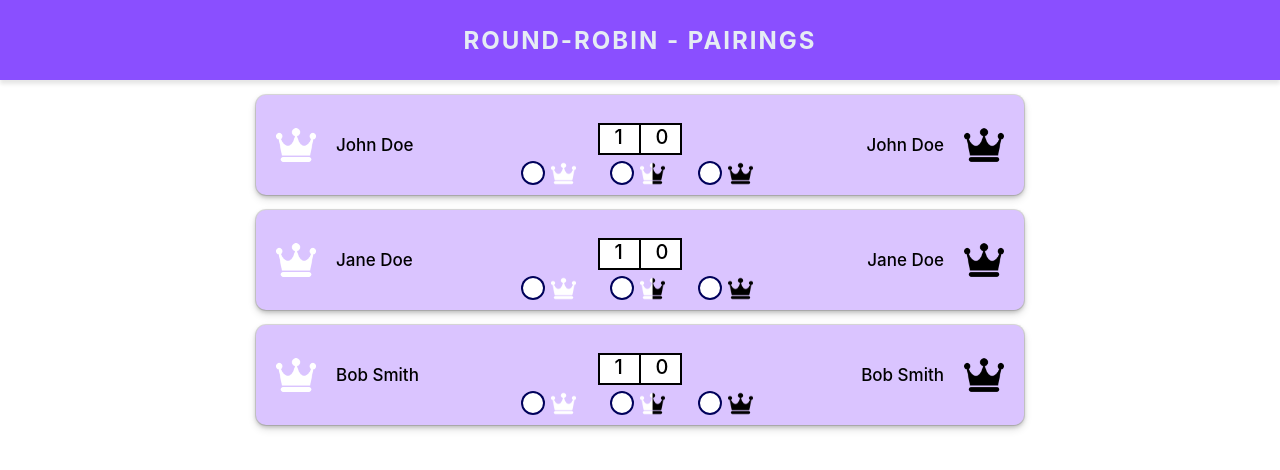
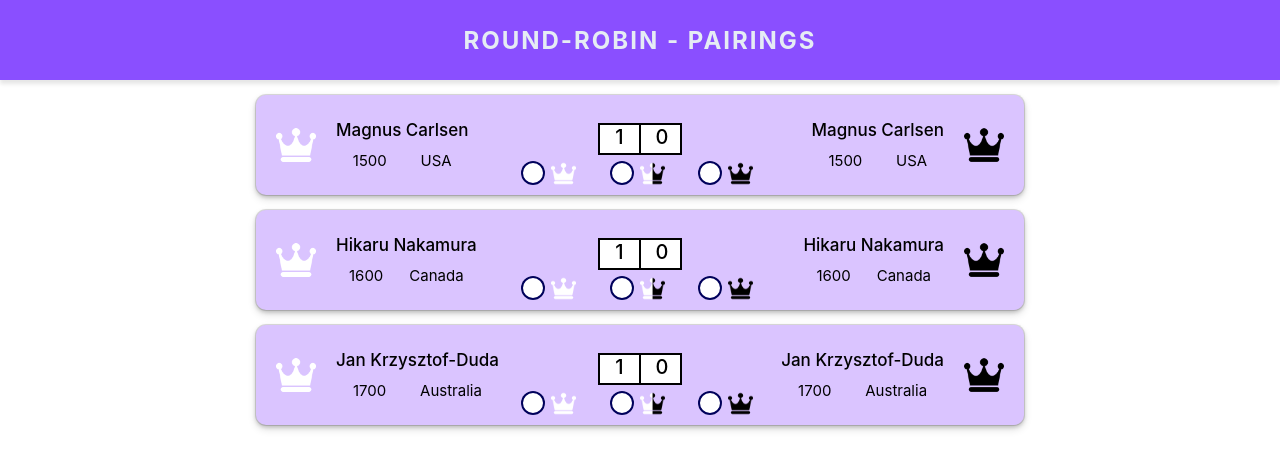
Before and after one commit to Rolero4/round_robin_pairing, a React (Create React App) app: page /pairings in a window 1280 px wide. Shown: the top 470 px of the page. Built offline with nearby package versions, Linux system fonts and the light colour scheme.

Commit message:
RRP-8: Minor fixes in Schedule

```diff
--- a/src/components/pairings/schedule/Schedule.tsx
+++ b/src/components/pairings/schedule/Schedule.tsx
@@ -6,22 +6,22 @@ import ScheduleRow from "./schedule-row/ScheduleRow";
 const players = [
   {
     id: 1,
-    firstName: "John",
-    lastName: "Doe",
+    firstName: "Magnus",
+    lastName: "Carlsen",
     country: "USA",
     rating: 1500,
   },
   {
     id: 2,
-    firstName: "Jane",
-    lastName: "Doe",
+    firstName: "Hikaru",
+    lastName: "Nakamura",
     country: "Canada",
     rating: 1600,
   },
   {
     id: 3,
-    firstName: "Bob",
-    lastName: "Smith",
+    firstName: "Jan",
+    lastName: "Krzysztof-Duda",
     country: "Australia",
     rating: 1700,
   },
--- a/src/components/pairings/schedule/schedule-row/ScheduleRow.scss
+++ b/src/components/pairings/schedule/schedule-row/ScheduleRow.scss
@@ -23,9 +23,22 @@
       margin: 0 20px;
     }
 
-    .name {
-      font-weight: 500;
-      font-size: 17px;
+    .player-data {
+      display: flex;
+      flex-direction: column;
+      justify-content: space-between;
+      height: 50px;
+
+      .name {
+        font-weight: 500;
+        font-size: 17px;
+      }
+
+      .player-rating-country {
+        display: flex;
+        justify-content: space-around;
+        font-size: 15px;
+      }
     }
   }
 
--- a/src/components/pairings/schedule/schedule-row/ScheduleRow.tsx
+++ b/src/components/pairings/schedule/schedule-row/ScheduleRow.tsx
@@ -16,7 +16,13 @@ const ScheduleRow = ({ player1, player2 }: ScheduleRowProps) => {
       <div className="schedule-row">
         <div className="first-player">
           <img className="radio-icon" src={whiteIcon} alt="white" />
-          <text className="name">{`${player1.firstName} ${player1.lastName}`}</text>
+          <div className="player-data">
+            <text className="name">{`${player1.firstName} ${player1.lastName}`}</text>
+            <div className="player-rating-country">
+              <text className="rating">{`${player1.rating}`}</text>
+              <text className="country">{`${player1.country}`}</text>
+            </div>
+          </div>
         </div>
 
         <div className="result">
@@ -51,7 +57,13 @@ const ScheduleRow = ({ player1, player2 }: ScheduleRowProps) => {
         </div>
 
         <div className="second-player">
-          <text className="name">{`${player2.firstName} ${player2.lastName}`}</text>
+          <div className="player-data">
+            <text className="name">{`${player2.firstName} ${player2.lastName}`}</text>
+            <div className="player-rating-country">
+              <text className="rating">{`${player2.rating}`}</text>
+              <text className="country">{`${player2.country}`}</text>
+            </div>
+          </div>
           <img className="radio-icon" src={blackIcon} alt="white" />
         </div>
       </div>
--- a/src/index.tsx
+++ b/src/index.tsx
@@ -13,8 +13,8 @@ import Pairings from "./components/pairings/Pairings";
 const router = createBrowserRouter([
   {
     path: "/",
-    // element: <Root />,
-    element: <Pairings />,
+    element: <Root />,
+    // element: <Pairings />,
     children: [
       {
         index: true,
```
